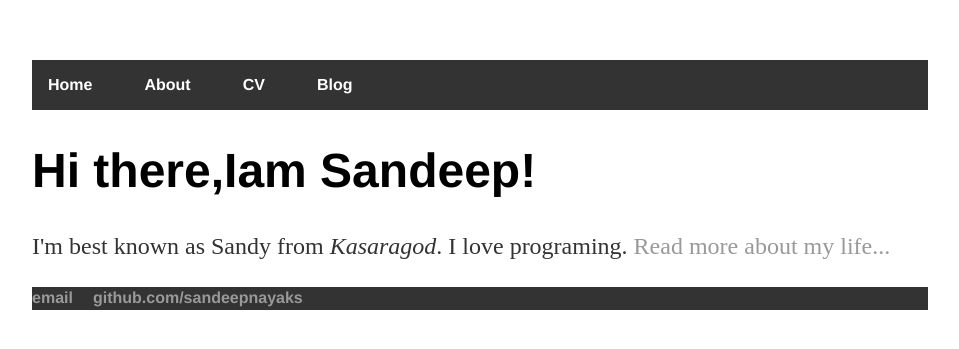
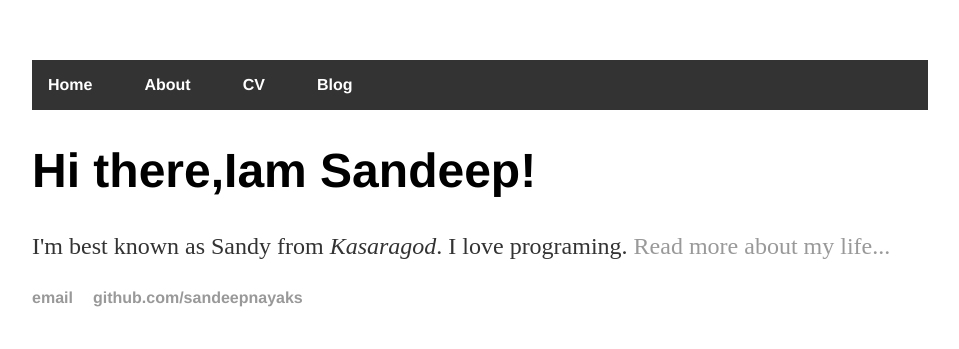
Before and after one commit to sandeepnayaks/sandeepnayaks.github.io, a Jekyll site: the page built from index.html, in a window 1280 px wide. Shown: the top 349 px of the page, without its empty margins (160-1119 px from the left). Built offline with Jekyll 4.4.1, drawn with Linux system fonts in a browser that asks for light colours.

Commit message:
Update main.css

```diff
--- a/css/main.css
+++ b/css/main.css
@@ -12,7 +12,8 @@
 h4 { font-size: 1.9em; }
 
 nav ul, footer ul { font-size: 1em; font-family: 'Helvetica', 'Arial';  overflow: hidden;
-  background-color: #333; padding: 0px; list-style: none; font-weight: bold; }
+   padding: 0px; list-style: none; font-weight: bold; }
+nav ul{background-color: #333;}
 nav ul li, footer ul li { display: inline; margin-right: 20px; float: left; }
 
 
```
